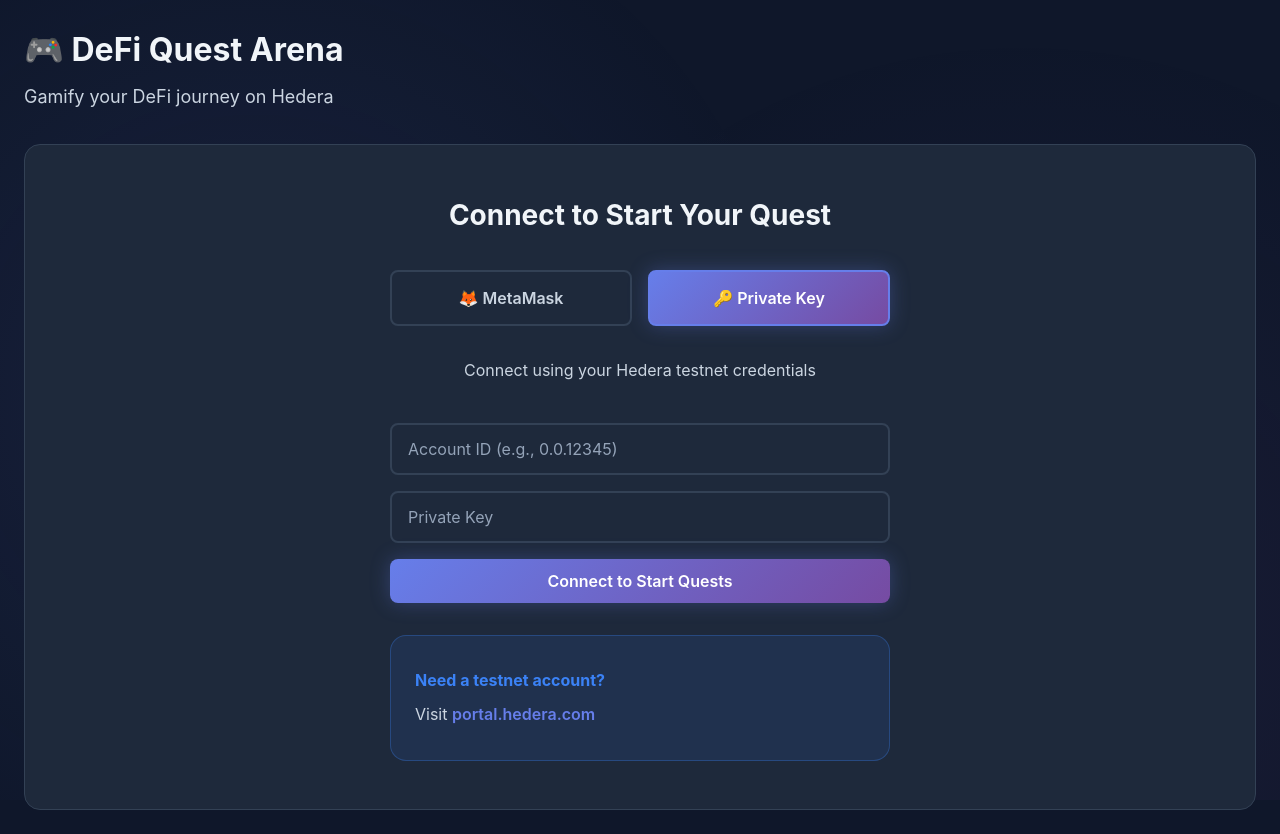
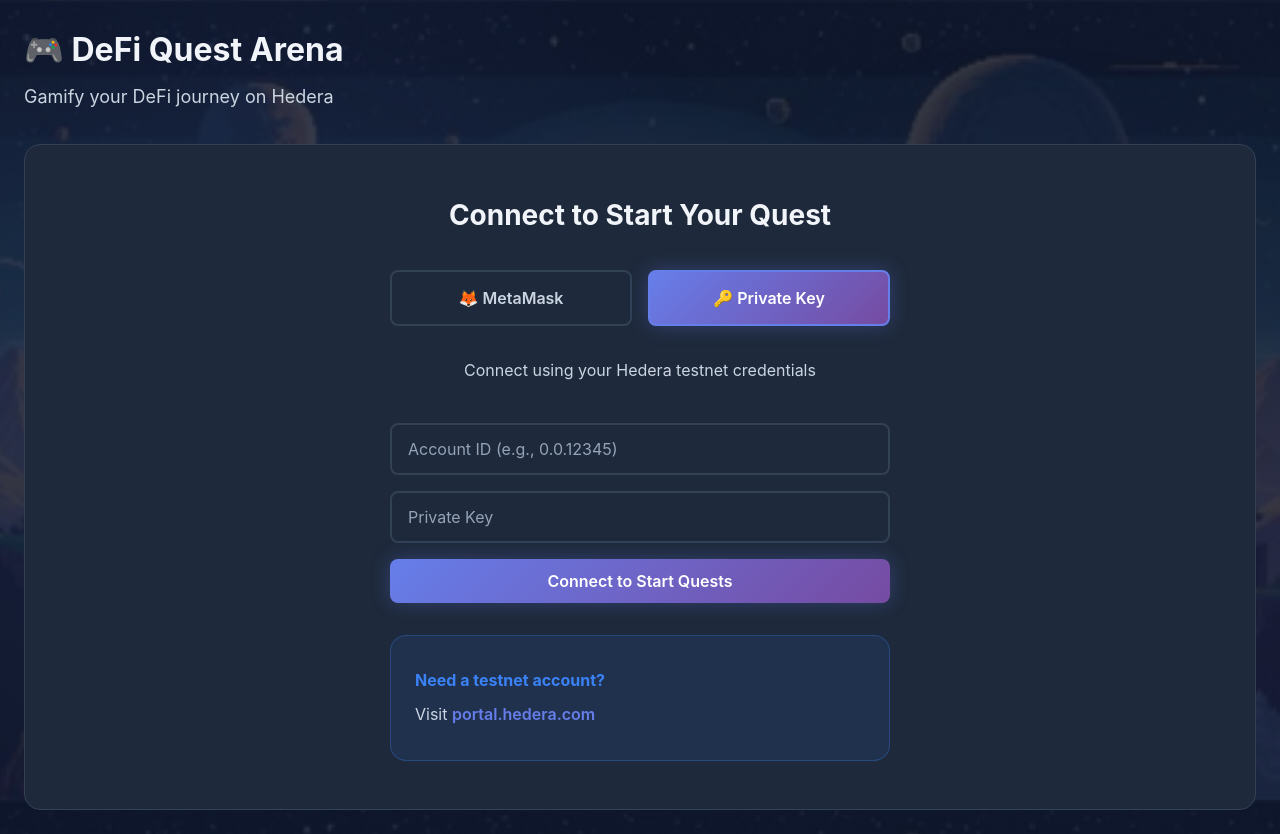
Before and after one commit to abdulsamadplayground/HEDERA-DeFi-Solution, a React (Vite) app: page / in a window 1280 px wide. Built offline with nearby package versions, Linux system fonts and the light colour scheme.

Commit message:
Update README with complete project overview and demo video link, add background image

```diff
--- a/src/index.css
+++ b/src/index.css
@@ -24,7 +24,9 @@
   -moz-osx-font-smoothing: grayscale;
   line-height: 1.6;
   color: #f1f5f9;
-  background: #0f172a;
+  background: linear-gradient(rgba(15, 23, 42, 0.85), rgba(15, 23, 42, 0.85)),
+              url('/assets/backgrounds/backgroungimg.jpg') center/cover fixed no-repeat;
+  min-height: 100vh;
 }
 
 code {
```
Also changed, not shown: 1 other file (tests, documents, lock files or other folders).
